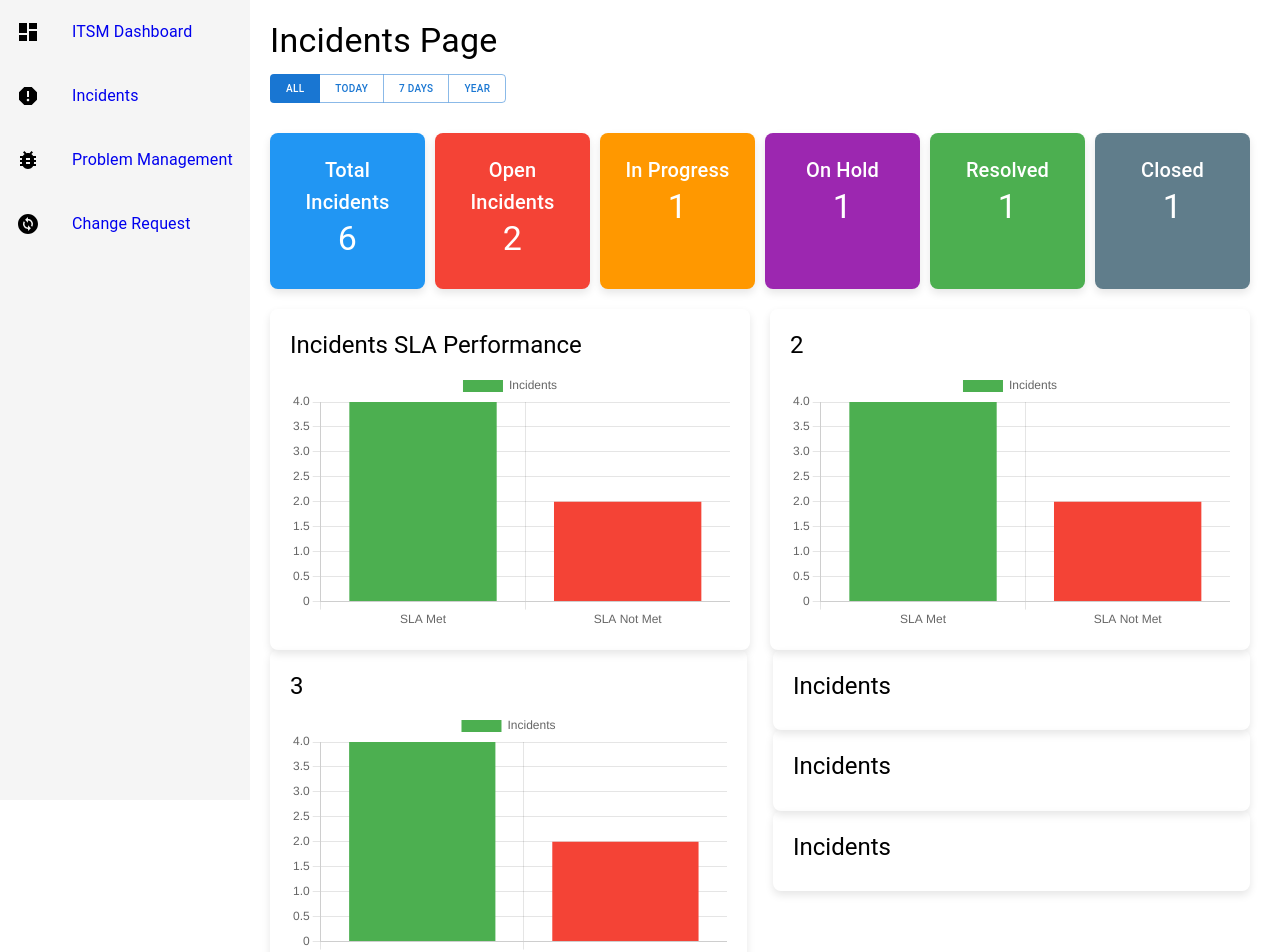
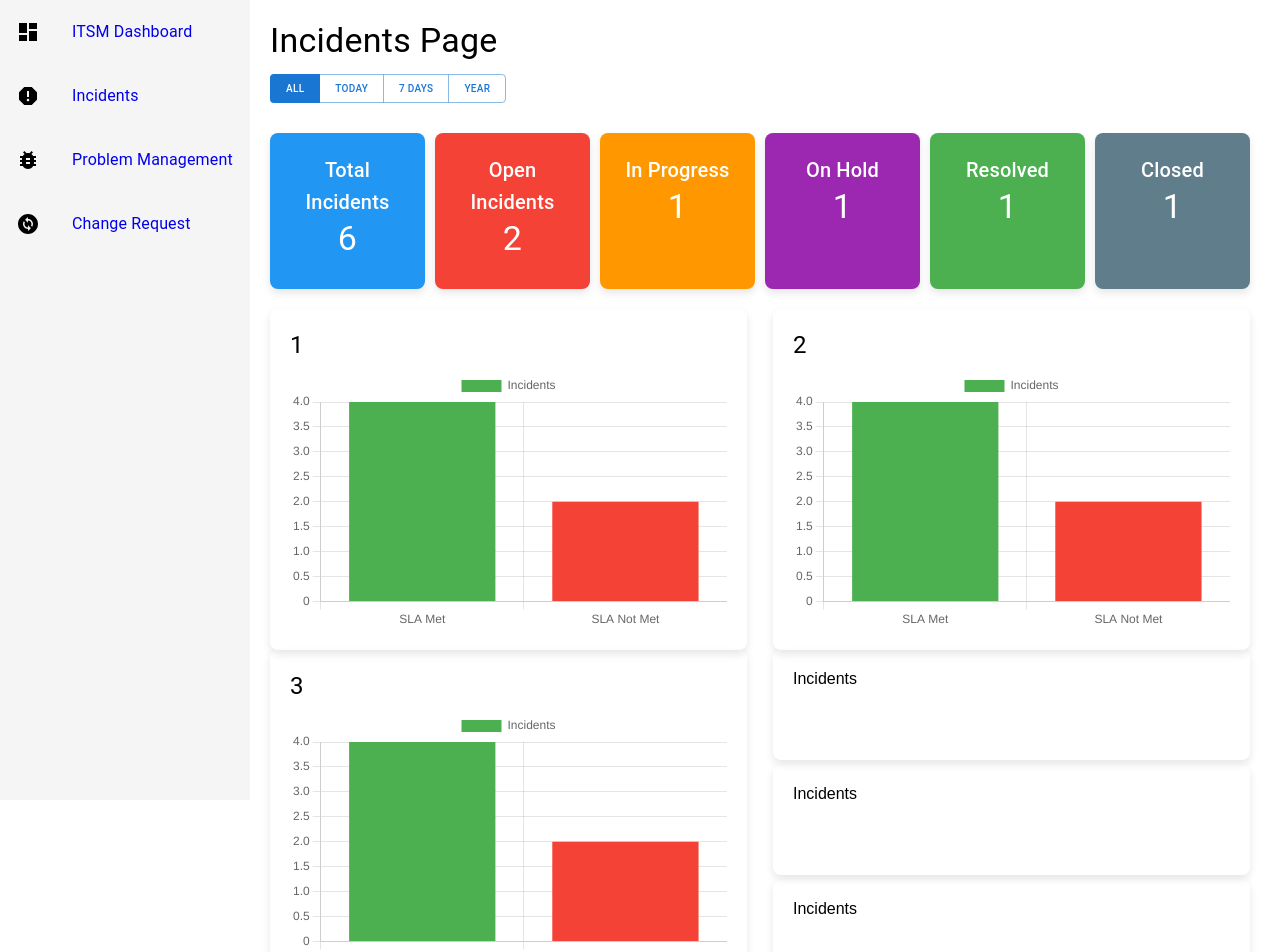
Before and after one commit to fujilar/react_dashboard, a React (Create React App) app: page /incidents in a window 1280 px wide. Shown: the top 952 px of the page. Built offline with nearby package versions, Linux system fonts and the light colour scheme.

Commit message:
gix the incident card alignment, rmember to use grid

```diff
--- a/src/Incidents.js
+++ b/src/Incidents.js
@@ -136,6 +136,7 @@ const Incidents = () => {
                 style={{
                     width: '100%',
                     margin: '0 auto', // Centers the grid container
+                    marginBottom: '20px',
                 }}
                 >
                 {dashboardItems.map((item, index) => (
@@ -170,7 +171,7 @@ const Incidents = () => {
                 ))}
             </Grid>
 
-            <div style={{
+            {/* <div style={{  // start of chart container
                 display: 'flex',
                 flexWrap: 'wrap', // Allows stacking on smaller screens
                 gap: '10px', // Adds spacing between charts
@@ -178,10 +179,11 @@ const Incidents = () => {
                 alignItems: 'stretch', // Ensures charts have equal height
                 width: '100%', // Ensures the container spans the full width
                 marginTop: '20px',
+                marginBottom: '20px',
             }}>
 
 
-                <div style={{
+                <div style={{   // 1st left container style
                     flex: '1 1 48%', // Takes up 48% of the width on larger screens
                     minWidth: '150px', // Ensures the chart doesn't shrink too much
                     padding: '20px',
@@ -204,7 +206,7 @@ const Incidents = () => {
                     </div>
                 </div>
 
-                <div style={{
+                <div style={{  // 2nd right container style
                     flex: '1 1 48%', // Takes up 48% of the width on larger screens
                     minWidth: '150px', // Ensures the chart doesn't shrink too much
                     padding: '20px',
@@ -227,11 +229,107 @@ const Incidents = () => {
                     </div>
                 </div>
 
-            </div>
+            </div>    */}
+
 
             <Grid container spacing={2}>
-                {/* Chart Section */}
-                <Grid item xs={12} sm={6}>
+
+                <Grid item xs={12} sm={12} md={6}>
+                    <div
+                        style={{
+                            padding: '20px',
+                            borderRadius: '8px',
+                            boxSizing: 'border-box',
+                            marginRight: '10px',
+                            boxShadow: '0 4px 8px rgba(0, 0, 0, 0.1)',
+                        }}
+                    >
+                        <Typography variant="h5" gutterBottom>
+                            1
+                        </Typography>
+                        <div style={{ height: '260px', width: '100%' }}>
+                            <Bar data={chartData} options={chartOptions} />
+                        </div>
+                    </div>
+                </Grid>
+
+                <Grid item xs={12} sm={12} md={6}>
+                    <div
+                        style={{
+                            padding: '20px',
+                            borderRadius: '8px',
+                            boxSizing: 'border-box',
+                            marginRight: '10px',
+                            boxShadow: '0 4px 8px rgba(0, 0, 0, 0.1)',
+                        }}
+                    >
+                        <Typography variant="h5" gutterBottom>
+                            2
+                        </Typography>
+                        <div style={{ height: '260px', width: '100%' }}>
+                            <Bar data={chartData} options={chartOptions} />
+                        </div>
+                    </div>
+                </Grid>
+
+
+                {/* <Grid item xs={12} sm={6}>
+                    <div
+                        style={{
+                            padding: '20px',
+                            borderRadius: '8px',
+                            boxSizing: 'border-box',
+                            marginRight: '10px',
+                            boxShadow: '0 4px 8px rgba(0, 0, 0, 0.1)',
+                            height: '90px',
+                            marginBottom: '10px',
+                        }}
+                    >
+                        <Typography variant="h5" gutterBottom>
+                            Incidents 1
+                        </Typography>
+                    </div>
+                    <div
+                        style={{
+                            padding: '20px',
+                            borderRadius: '8px',
+                            boxSizing: 'border-box',
+                            marginRight: '10px',
+                            boxShadow: '0 4px 8px rgba(0, 0, 0, 0.1)',
+                            height: '90px',
+                            marginBottom: '10px',
+
+
+                        }}
+                    >
+                        <Typography variant="h5" gutterBottom>
+                            Incidents 2
+                        </Typography>
+                    </div>
+                    <div
+                        style={{
+                            padding: '20px',
+                            borderRadius: '8px',
+                            boxSizing: 'border-box',
+                            marginRight: '10px',
+                            boxShadow: '0 4px 8px rgba(0, 0, 0, 0.1)',
+                            height: '90px',
+                            marginBottom: '10px',
+
+                        }}
+                    >
+                        <Typography variant="h5" gutterBottom>
+                            Incidents 3
+                        </Typography>
+                    </div>
+                </Grid> */}
+
+
+            </Grid>
+
+            <Grid container spacing={2}>
+
+                <Grid item xs={12} sm={12} md={6}>
                     <div
                         style={{
                             padding: '20px',
@@ -250,8 +348,7 @@ const Incidents = () => {
                     </div>
                 </Grid>
 
-                {/* Incidents Section */}
-                <Grid item xs={12} sm={6}>
+                <Grid item xs={12} sm={12} md={6}>
                     <div
                         style={{
                             padding: '20px',
@@ -259,10 +356,57 @@ const Incidents = () => {
                             boxSizing: 'border-box',
                             marginRight: '10px',
                             boxShadow: '0 4px 8px rgba(0, 0, 0, 0.1)',
+                            height: '110px',
+                            marginBottom: '5px',
+                        }}
+                    >
+                                    Incidents
+
+                    </div>
+
+                    <div
+                        style={{
+                            padding: '20px',
+                            borderRadius: '8px',
+                            boxSizing: 'border-box',
+                            marginRight: '10px',
+                            boxShadow: '0 4px 8px rgba(0, 0, 0, 0.1)',
+                            height: '110px',
+                            marginBottom: '5px',
+                        }}
+                    >
+                                    Incidents
+                    </div>
+
+                    <div
+                        style={{
+                            padding: '20px',
+                            borderRadius: '8px',
+                            boxSizing: 'border-box',
+                            marginRight: '10px',
+                            boxShadow: '0 4px 8px rgba(0, 0, 0, 0.1)',
+                            height: '110px',
+                        }}
+                    >
+                                    Incidents
+                    </div>
+            </Grid>
+
+
+                {/* <Grid item xs={12} sm={6}>
+                    <div
+                        style={{
+                            padding: '20px',
+                            borderRadius: '8px',
+                            boxSizing: 'border-box',
+                            marginRight: '10px',
+                            boxShadow: '0 4px 8px rgba(0, 0, 0, 0.1)',
+                            height: '90px',
+                            marginBottom: '10px',
                         }}
                     >
                         <Typography variant="h5" gutterBottom>
-                            Incidents
+                            Incidents 1
                         </Typography>
                     </div>
                     <div
@@ -272,10 +416,14 @@ const Incidents = () => {
                             boxSizing: 'border-box',
                             marginRight: '10px',
                             boxShadow: '0 4px 8px rgba(0, 0, 0, 0.1)',
+                            height: '90px',
+                            marginBottom: '10px',
+
+
                         }}
                     >
                         <Typography variant="h5" gutterBottom>
-                            Incidents
+                            Incidents 2
                         </Typography>
                     </div>
                     <div
@@ -285,16 +433,21 @@ const Incidents = () => {
                             boxSizing: 'border-box',
                             marginRight: '10px',
                             boxShadow: '0 4px 8px rgba(0, 0, 0, 0.1)',
+                            height: '90px',
+                            marginBottom: '10px',
+
                         }}
                     >
                         <Typography variant="h5" gutterBottom>
-                            Incidents
+                            Incidents 3
                         </Typography>
                     </div>
-                </Grid>
+                </Grid> */}
 
 
             </Grid>
+
+
 
 
             {/* <div
@@ -354,6 +507,8 @@ const Incidents = () => {
 
 
 
+
+
     </div>
     );
 };
```
